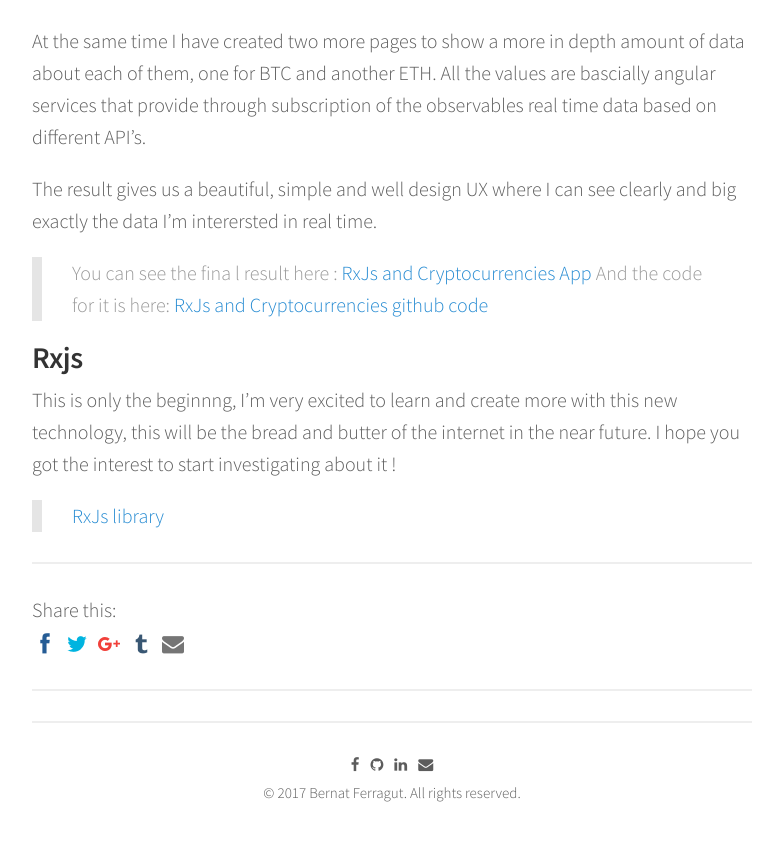
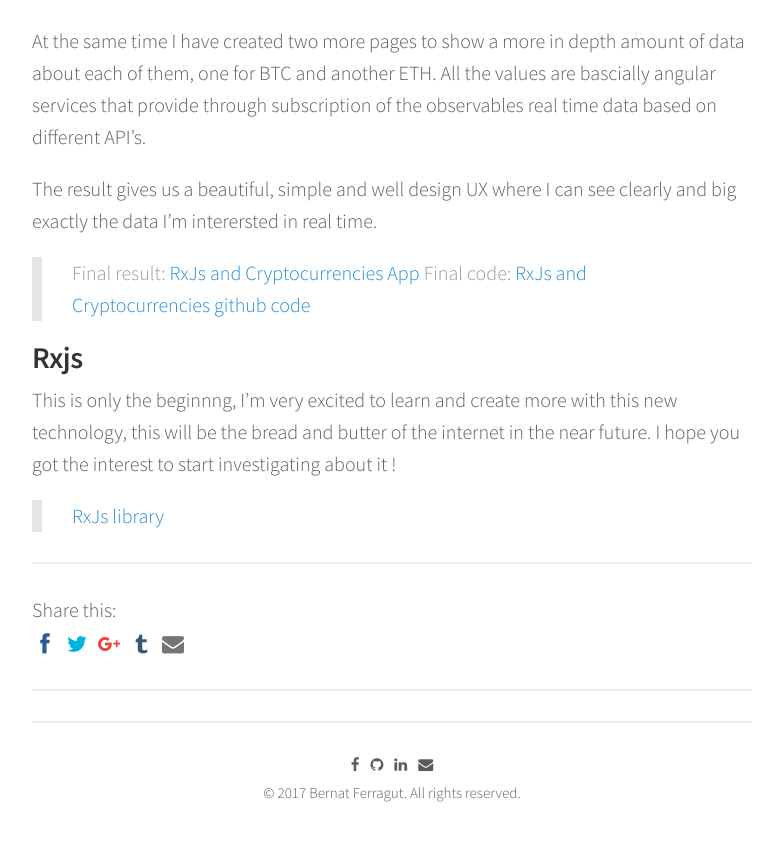
Before and after one commit to bernatferragut/FutureWeb-blog, a Jekyll site: the page built from _posts/07-06-17-FW-Rxjs and cryptocurrencies.md, in a window 1280 px wide and 900 px high, scrolled down 1700 px. Shown: the top 841 px of the window, without its empty margins (248-1031 px from the left). Built offline with Jekyll 4.4.1, drawn with Linux system fonts in a browser that asks for light colours; nearby versions of some CDN libraries; comment, search, counter and statistics services are not loaded.

Commit message:
Update 07-06-17-FW-Rxjs and cryptocurrencies.md
text updates

```diff
--- a/_posts/07-06-17-FW-Rxjs and cryptocurrencies.md
+++ b/_posts/07-06-17-FW-Rxjs and cryptocurrencies.md
@@ -46,8 +46,8 @@ At the same time I have created two more pages to show a more in depth amount of
 
 The result gives us a beautiful, simple and well design UX where I can see clearly and big exactly the data I'm interersted in real time.
 
-> You can see the fina l result here : [RxJs and Cryptocurrencies App](https://bernatferragut.neocities.org/#/home)
-> And the code for it is here: [RxJs and Cryptocurrencies github code](https://github.com/bernatferragut/cryptos)
+> Final result: [RxJs and Cryptocurrencies App](https://bernatferragut.neocities.org/#/home)
+> Final code: [RxJs and Cryptocurrencies github code](https://github.com/bernatferragut/cryptos)
 
 ### Rxjs
 
```
